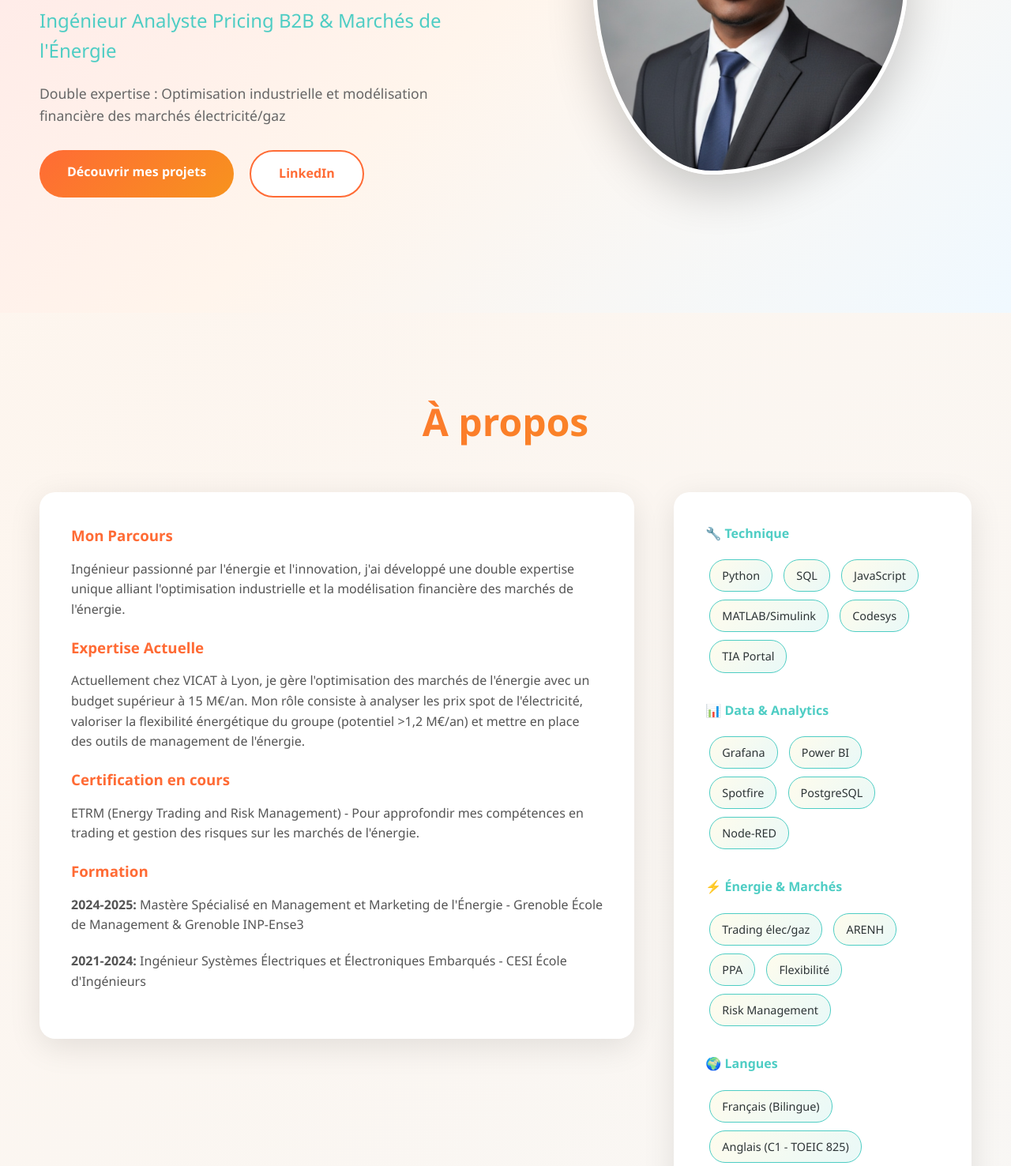
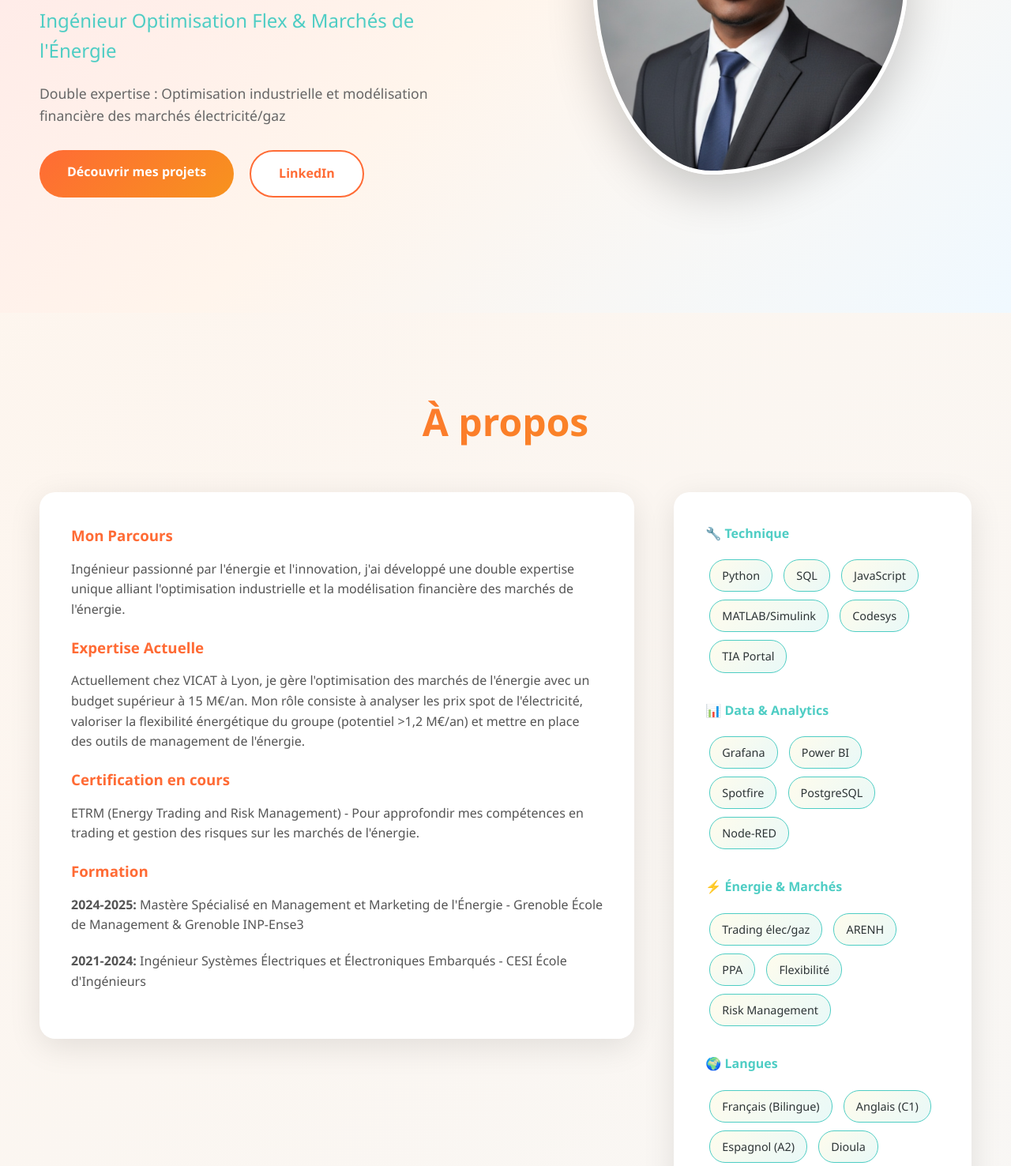
Before and after one commit to Badohma/badohma-portfolio, a plain HTML site: page index.html in a window 1280 px wide. Shown: the part 404-1880 px from the top of the page at 79% size. Drawn offline with Linux system fonts and the light colour scheme.

Commit message:
Update index.html

```diff
--- a/index.html
+++ b/index.html
@@ -651,7 +651,7 @@
         <div class="hero-content">
             <div class="hero-text">
                 <h1>Badohma BAKAYOKO</h1>
-                <p class="title">Ingénieur Analyste Pricing B2B & Marchés de l'Énergie</p>
+                <p class="title">Ingénieur Optimisation Flex & Marchés de l'Énergie</p>
                 <p class="subtitle">Double expertise : Optimisation industrielle et modélisation financière des marchés électricité/gaz</p>
                 <div class="cta-buttons">
                     <a href="#projects" class="btn btn-primary">Découvrir mes projets</a>
@@ -717,7 +717,7 @@
                 <div class="skill-category">
                     <h4>🌍 Langues</h4>
                     <span class="skill-tag">Français (Bilingue)</span>
-                    <span class="skill-tag">Anglais (C1 - TOEIC 825)</span>
+                    <span class="skill-tag">Anglais (C1)</span>
                     <span class="skill-tag">Espagnol (A2)</span>
                     <span class="skill-tag">Dioula</span>
                     <span class="skill-tag">Koyaka</span>
```
